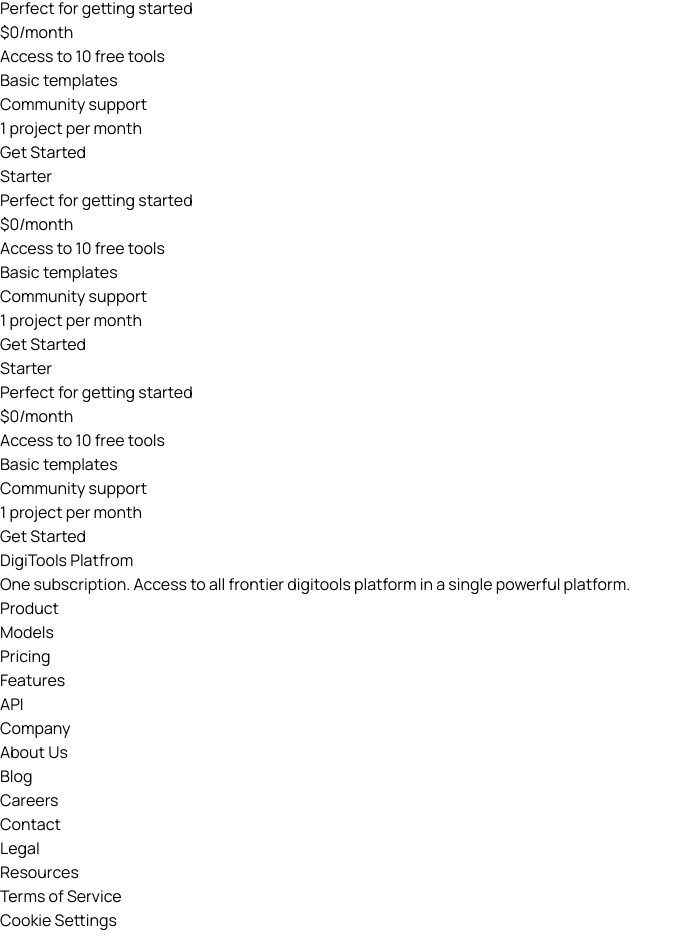
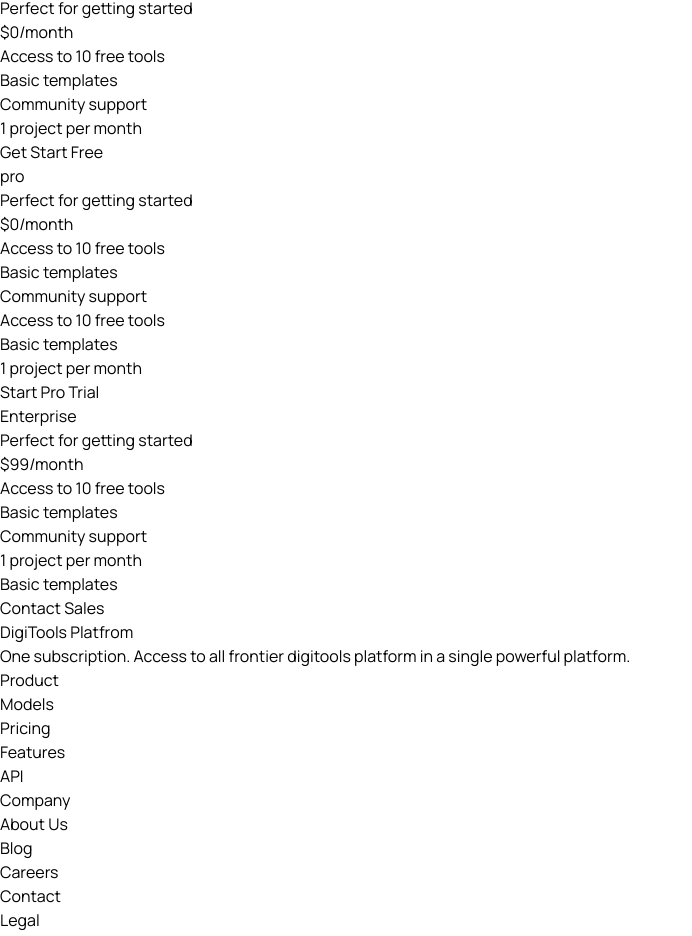
Before and after one commit to josimmss-git/DigiTools-platfrom, a React (Vite) app: page / in a window 1280 px wide. Shown: the part 5619-6555 px from the top of the page, without its empty margins (0-692 px from the left). Built offline with nearby package versions, Linux system fonts and the light colour scheme.

Commit message:
Adding toast notifications and priventing dublicate data in the cart

```diff
--- a/src/components/Banner/Banner.jsx
+++ b/src/components/Banner/Banner.jsx
@@ -6,7 +6,7 @@
   return (
 
     <section>
-      <div className='banner flex justify-space-between items-center gap-4  w-10/12 mx-auto py-10'>
+      <div className='banner grid sm:grid-cols-1 md:grid-cols-2 justify-between items-center gap-4 w-10/12 mx-auto py-10'>
 
         <div className='banner-content grid grid-cols-1 gap-4'>
 
@@ -18,7 +18,7 @@
             Explore Products
         </p>
 
-        <div className='flex gap-2 font-bold p-2'>
+        <div className='flex gap-2 font-bold p-2' style={{ cursor: "pointer" }}>
          <button className='bg-blue-500 text-white py-2 px-4 rounded-2xl'>Explore Products</button>
 
           <div className='flex border 2px solid to-blue-500 rounded-2xl gap-2 items-center p-2'>
--- a/src/components/Footer.jsx
+++ b/src/components/Footer.jsx
@@ -108,7 +108,10 @@
 
           <div className="flex gap-6">
             <a href="#" className="hover:text-red-400 transition gap-3 flex items-center">
-            <p>Privacy</p>  <p>Policy</p>     <p>  Terms of Service</p>    <p>Cookies</p>
+              <p>Privacy</p>
+              <p>Policy</p>
+              <p> Terms of Service</p>
+              <p>Cookies</p>
             </a>
           </div>
         </div>
--- a/src/components/Getstart.jsx
+++ b/src/components/Getstart.jsx
@@ -1,5 +1,8 @@
 import React from 'react';
 import cart from '../assets/user.png'
+
+
+
 
 
 const Getstart = () => {
@@ -10,19 +13,19 @@
         <p className='text-[#627382]'>Start using premium digital tools in minutes, not hours.</p>
       </div>
 
-      <div className='flex justify-between gap-4 '>
-        <div className='bg-white p-4 text-center rounded-2xl mt-10 flex flex-col items-center gap-4 py-10'>
-          <img src={cart} alt="Create Account" />
+      <div className='grid sm:grid-cols-1 md:grid-cols-2 lg:grid-cols-3 justify-around gap-4 '>
+        <div className='bg-white p-4 text-center rounded-2xl mt-10 flex flex-col  items-center gap-4 py-10'>
+          <img src={cart} alt="" />
           <h4 className='text-2xl font-bold'>Create Account</h4>
           <p className='text-[#627382]'>Sign up for free in seconds. No credit card required to get started.</p>
         </div>
         <div className='bg-white p-4 text-center rounded-lg mt-10 flex flex-col items-center gap-4'>
-          <img src={cart} alt="Create Account" />
+          <img src={cart} alt=" " />
           <h4 className='text-2xl font-bold'>Create Account</h4>
           <p className='text-[#627382]'>Sign up for free in seconds. No credit card required to get started.</p>
         </div>
         <div className='bg-white p-4 text-center rounded-lg mt-10 flex flex-col items-center gap-4'>
-          <img src={cart} alt="Create Account" />
+          <img src={cart} alt="" />
           <h4 className='text-2xl font-bold'>Create Account</h4>
           <p className='text-[#627382]'>Sign up for free in seconds. No credit card required to get started.</p>
         </div>
--- a/src/components/Pricing.jsx
+++ b/src/components/Pricing.jsx
@@ -3,7 +3,7 @@
 
 const Pricing = () => {
   return (
-    <div className='gap-5 p-10 mx-auto bg-amber-50 w-10/12 rounded-2xl my-10 flex justify-between flex-col'>
+    <div className='gap-5 p-10 mx-auto bg-amber-50 w-10/12 rounded-2xl my-10 flex justify-around flex-col  sm:flex-col-1  md:flex-col-2'>
       <div className=' text-center '>
         <h1 className='text-[#101727] font-extrabold text-3xl '>Simple, Transparent Pricing</h1>
         <p className='text-[#627382]'>Choose the plan that fits your needs. Upgrade or downgrade anytime.</p>
@@ -11,9 +11,9 @@
 
 
       <div className='flex justify-around gap-4  md:flex-row rounded-2xl flex-col items-center py-6 mt-10'>
-        <div className='bg-white gap-5 flex flex-col p-5 py-4  justify-between rounded-2xl'>
+        <div className='bg-white gap-5 flex flex-col p-20 py-4  justify-between rounded-2xl'>
 
-        <h1 className='p-4'>Starter</h1>
+        <h1 className='p-4 text-2xl'>Starter</h1>
         <p className='text-[#627382]'>Perfect for getting started</p>
         <p className='text-[#101727] font-bold text-2xl'>$0/month</p>
         <p>Access to 10 free tools</p>
@@ -21,31 +21,36 @@
         <p>Community support</p>
         <p>1 project per month</p>
 
-        <button className="bg-gradient-to-r from-[#55f639d6] to-[#27186c64] text-white rounded-2xl p-2 inline-none">Get Started</button>
+        <button className="bg-gradient-to-r from-[#55f639d6] to-[#27186c64] text-white rounded-2xl p-2 my-2 inline-none"style={{ cursor: "pointer" }}>Get Start Free</button>
+        </div>
 
-     </div>
-      <div className='bg-white gap-5 flex flex-col p-5 py-4  justify-between rounded-2xl'>
-        <h1 className=''>Starter</h1>
+      <div className='bg-gradient-to-r from-[#4F39F6] to-[#9514FA] gap-5 flex flex-col p-20 py-4  justify-between rounded-2xl text-white'>
+        <h1 className='p-4 text-2xl '>pro</h1>
+        <p className=''>Perfect for getting started</p>
+        <p className='font-bold text-2xl'>$0/month</p>
+        <p>Access to 10 free tools</p>
+        <p>Basic templates</p>
+        <p>Community support</p>
+        <p>Access to 10 free tools</p>
+        <p>Basic templates</p>
+
+        <p>1 project per month</p>
+
+      <button className="my-2 bg-white text-black rounded-2xl p-2 inline-none"style={{ cursor: "pointer" }}>Start Pro Trial</button>
+        </div>
+
+      <div className='bg-white gap-5 flex flex-col p-20 py-4 rounded-2xl bg-'>
+        <h1 className='p-4 text-2xl'>Enterprise</h1>
         <p className='text-[#627382]'>Perfect for getting started</p>
-        <p className='text-[#101727] font-bold text-2xl'>$0/month</p>
+        <p className='text-[#101727] font-bold text-2xl'>$99/month</p>
         <p>Access to 10 free tools</p>
         <p>Basic templates</p>
         <p>Community support</p>
         <p>1 project per month</p>
+        <p>Basic templates</p>
 
-        <button className="bg-gradient-to-r from-[#55f639d6] to-[#27186c64] text-white rounded-2xl p-2 inline-none">Get Started</button>
 
-     </div>
-      <div className='bg-white gap-5 flex flex-col p-5 py-4 rounded-2xl'>
-        <h1 className=''>Starter</h1>
-        <p className='text-[#627382]'>Perfect for getting started</p>
-        <p className='text-[#101727] font-bold text-2xl'>$0/month</p>
-        <p>Access to 10 free tools</p>
-        <p>Basic templates</p>
-        <p>Community support</p>
-        <p>1 project per month</p>
-
-        <button className="bg-gradient-to-r from-[#55f639d6] to-[#27186c64] text-white rounded-2xl p-2 inline-none">Get Started</button>
+        <button className="bg-gradient-to-r from-[#55f639d6] to-[#27186c64] text-white rounded-2xl p-2 my-2 inline-none"style={{ cursor: "pointer" }}>Contact Sales</button>
 
         </div>
         </div>
--- a/src/components/Products.jsx
+++ b/src/components/Products.jsx
@@ -51,7 +51,7 @@
 
             </div>
             <div>
-              <button onClick={() => handleRemove(cart)} className='text-red-500'>Remove</button>
+              <button onClick={() => handleRemove(cart)} className='text-red-500'style={{ cursor: "pointer" }}>Remove</button>
             </div>
                 </div>
                 </>
--- a/src/components/navbar/Navbar.jsx
+++ b/src/components/navbar/Navbar.jsx
@@ -8,7 +8,7 @@
 
 
 
-      <div className="navbar bg-base-100 shadow-sm flex items-center justify-between p-7">
+      <div className="navbar bg-base-100 shadow-sm grid sm:grid-cols-1 md:grid-cols-2 lg:grid-cols-3 gap-4 text-end mx-auto justify-between p-7">
 
 
 
@@ -19,7 +19,7 @@
 
       <div className="nav-menu">
 
-            <ul className='flex gap-4 mx-auto'>
+            <ul className='flex gap-4 mx-auto' style={{ cursor: "pointer" }} >
 
               <li><a>Products</a></li>
               <li><a>Features</a></li>
@@ -35,9 +35,19 @@
 
           <div className="navbar-end gap-2">
             <img src={cart} alt="Cart" />
-     <button>Login</button>
-            <button>Get Started
-     </button>
+ <button
+
+  className="cursor-pointer"
+>
+  Login
+</button>
+
+     <button
+  className="bg-gradient-to-r from-[#55f639d6] to-[#27186c64] text-white rounded-3xl p-3"
+  style={{ cursor: "pointer" }}
+>
+  Get Started
+</button>
   </div>
 
 
```
